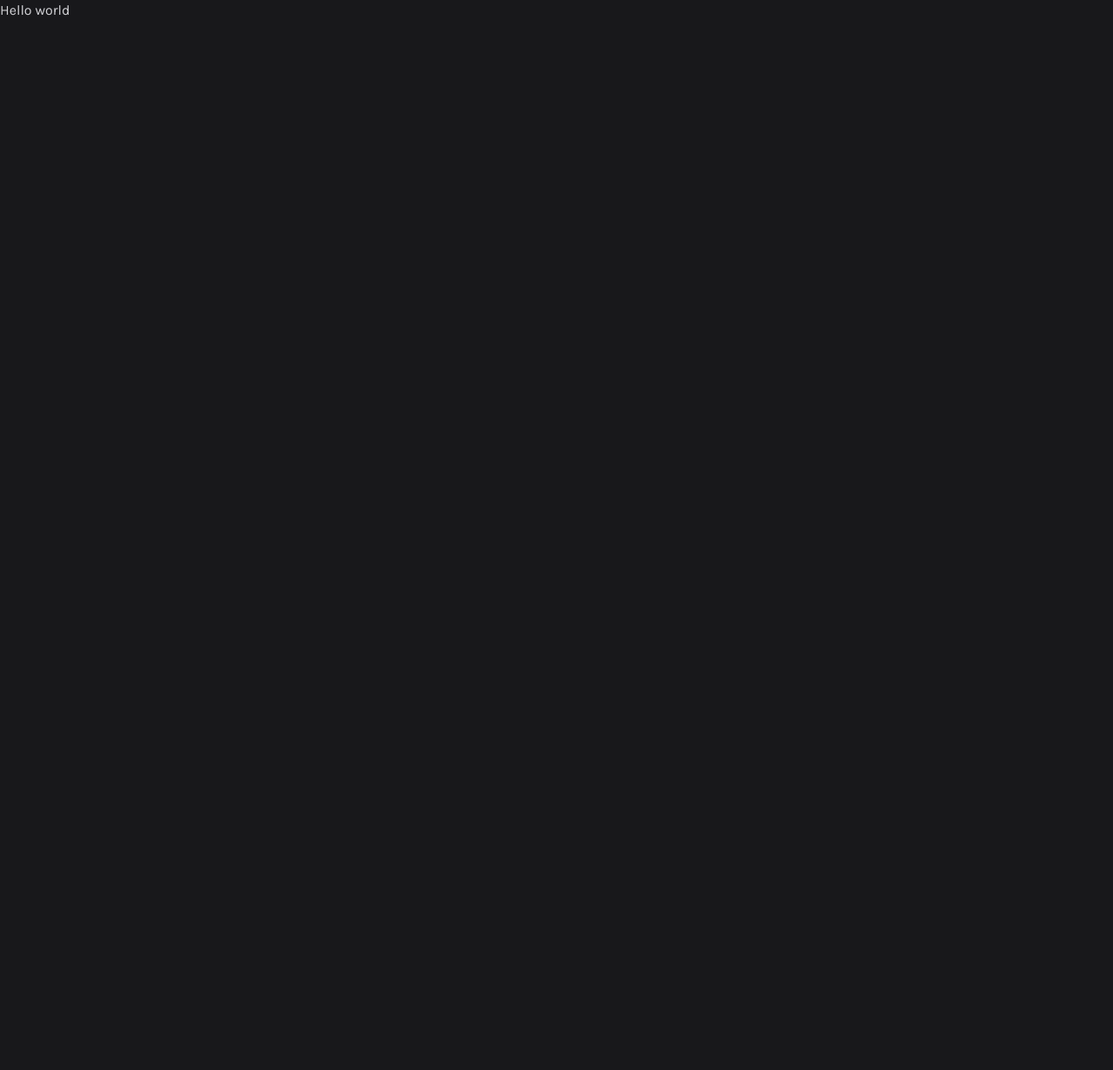
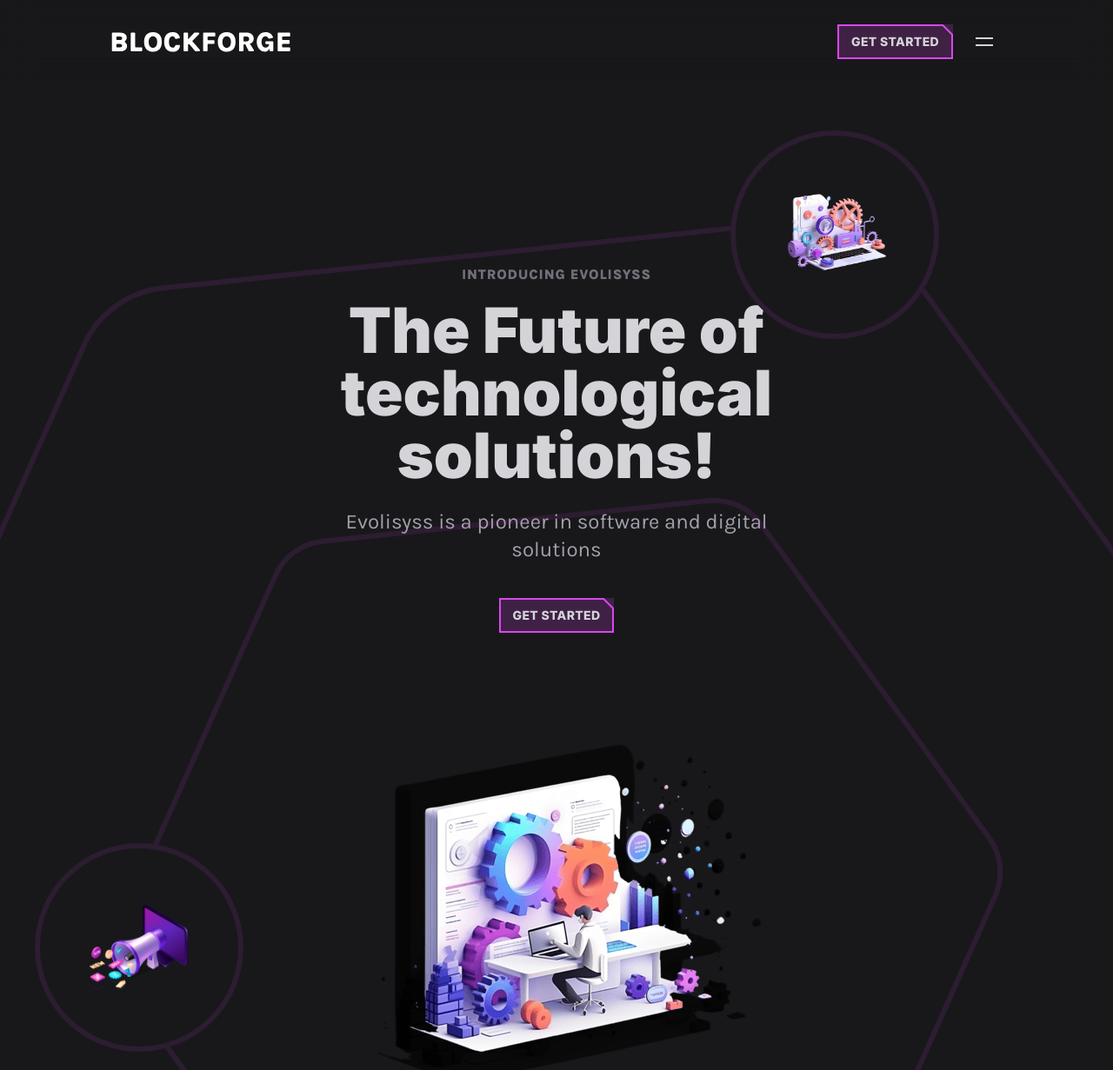
Before and after one commit to SaadShoaibb/company-portfolio, an Astro site: page / in a window 1280 px wide. Shown: the top 1231 px of the page at 87% size. Before the commit the page ends 800 px from the top, so only its background shows below. Built offline with nearby package versions, Linux system fonts and the light colour scheme; Astro itself is replaced by a stand-in of ours.

Commit message:
hero section done

```diff
--- /dev/null
+++ b/src/components/Circle.tsx
@@ -0,0 +1,16 @@
+import type { ComponentPropsWithoutRef } from "react"
+import { twMerge } from "tailwind-merge"
+
+
+export const Circle = (props: ComponentPropsWithoutRef <"div">) =>{
+
+    const {className, children} = props;
+
+    return (
+        <div className={twMerge("bg-zinc-900 size-[240px] inline-flex items-center justify-center rounded-full outline outline-[6px] outline-fuchsia-500/10 -outline-offset-[6px]", className)}>
+            {children}
+        </div>
+
+
+    );
+};
--- /dev/null
+++ b/src/components/CutCornerButton.tsx
@@ -0,0 +1,30 @@
+import type { ComponentProps, ComponentPropsWithoutRef } from "react";
+import {twMerge} from "tailwind-merge";
+
+export const CutCornerButton =(props: ComponentPropsWithoutRef <'button'>) =>{
+
+    const {className, children} = props;
+
+    return (
+
+        <button className= {twMerge("bg-fuchsia-500/20 px-4 py-2 relative font-extrabold uppercase font-heading text-sm tracking-wide", className )}>
+        <div className="absolute inset-0 outline outline-2 -outline-offset-2 outline-fuchsia-500 [mask-image:linear-gradient(225deg,transparent,transparent_10px,black_10px)]"></div>
+        <svg
+            className="absolute top-0 right-0 text-fuchsia-500"
+            width="24"
+            height="24"
+            viewBox="0 0 24 24"
+            fill="none"
+            xmlns="http://www.w3.org/2000/svg"
+        >
+            <path
+                d="M0 1H12.2667L23 11.7333V24"
+                stroke="currentColor"
+                stroke-width="2"
+            ></path>
+        </svg>
+        <span className="leading-6">{children}</span>
+    </button>
+
+    )
+}
--- /dev/null
+++ b/src/components/Hexagon.tsx
@@ -0,0 +1,13 @@
+import type { ComponentPropsWithoutRef } from "react"
+import { twMerge } from "tailwind-merge"
+
+export const Hexagon = (props: ComponentPropsWithoutRef <'svg'>) => {
+
+    const {className} = props;
+
+    return(
+        <svg className={twMerge("text-fuchsia-500/10 -rotate-6", className)} width="82" height="72" viewBox="0 0 82 72" stroke="currentColor" fill="none" strokeWidth="6" xmlns="http://www.w3.org/2000/svg">
+        <path d="M3.44337 38.5C2.55021 36.953 2.55021 35.047 3.44338 33.5L20.0566 4.72501C20.9498 3.178 22.6004 2.22501 24.3868 2.22501H57.6132C59.3996 2.22501 61.0502 3.178 61.9434 4.72501L78.5566 33.5C79.4498 35.047 79.4498 36.953 78.5566 38.5L61.9434 67.275C61.0502 68.822 59.3996 69.775 57.6132 69.775H24.3867C22.6004 69.775 20.9498 68.822 20.0566 67.275L3.44337 38.5Z" vector-effect="non-scaling-stroke" />
+    </svg>
+    )
+}
--- a/src/pages/index.astro
+++ b/src/pages/index.astro
@@ -1,7 +1,12 @@
 ---
 import DefaultLayout from "../layouts/Default.astro";
+import { HeaderSection } from "../sections/Header";
+import {HeroSection} from "../sections/Hero";
+import {FeaturesCardsSection} from "../sections/FeaturesCards";
 ---
 
 <DefaultLayout>
-  <h1>Hello world</h1>
+  <HeaderSection/>
+  <HeroSection/>
+  <FeaturesCardsSection/>
 </DefaultLayout>
--- /dev/null
+++ b/src/sections/FeaturesCards.tsx
@@ -0,0 +1,23 @@
+export const FeaturesCardsSection = () => {
+    return (
+        <section>
+            <div className="container">
+                <h2>Discover expert technological solutions with Evolisyss.</h2>
+                <div>
+                    <div>
+                        <h3>Software Development / Design</h3>
+                        <p>Get unique and pricelessly modern software, ranging from front-end, full-stack to mobile apps.</p>
+                    </div>
+                    <div className="flex">
+                        <button>Learn More</button>
+                        <svg xmlns="http://www.w3.org/2000/svg" fill="none" viewBox="0 0 24 24" strokeWidth={1.5} stroke="currentColor" className="size-6">
+                            <path strokeLinecap="round" strokeLinejoin="round" d="M17.25 8.25 21 12m0 0-3.75 3.75M21 12H3" />
+                        </svg>
+
+                    </div>
+                </div>
+
+            </div>
+        </section>
+    )
+}
--- /dev/null
+++ b/src/sections/Header.tsx
@@ -0,0 +1,36 @@
+import { CutCornerButton } from "../components/CutCornerButton";
+
+
+export const HeaderSection = () => {
+    return (
+        <header className="sticky top-0 bg-zinc-900/50 backdrop-blur-lg z-40">
+            <div className="container">
+                <div className="flex justify-between items-center h-24">
+                    <div>
+                        <img src="/assets/images/logo.svg" alt="logo" />
+                    </div>
+
+                    <div className="flex gap-4 items-center">
+
+                        {/* The get started button beside menu icon */}
+                        <CutCornerButton className="hidden md:inline-flex">Get Started</CutCornerButton>
+
+                        {/* The menu icon bars */}
+                        <div className="size-10 relative">
+                            <div className="absolute left-1/2 top-1/2 -translate-x-1/2 -translate-y-1/2">
+                                <div className="w-5 h-0.5 bg-zinc-300 -translate-y-1"></div>
+                            </div>
+                            <div className="absolute left-1/2 top-1/2 -translate-x-1/2 -translate-y-1/2">
+                                <div className="w-5 h-0.5 bg-zinc-300 translate-y-1"></div>
+                            </div>
+
+                        </div>
+                    </div>
+
+                </div>
+
+            </div>
+
+        </header>
+    );
+};
--- /dev/null
+++ b/src/sections/Hero.tsx
@@ -0,0 +1,63 @@
+import { Circle } from "../components/Circle";
+import { CutCornerButton } from "../components/CutCornerButton";
+import { Hexagon } from "../components/Hexagon";
+
+
+export const HeroSection = () => {
+    return (
+        <section className="py-24 md:py-52 overflow-x-clip">
+            <div className="container">
+
+                <p className="uppercase font-extrabold text-center text-zinc-500 tracking-wider">Introducing Evolisyss</p>
+                <h1 className="font-heading font-black text-5xl md:text-6xl max-w-3xl lg:text-7xl  mx-auto text-center mt-4">The Future of technological solutions!</h1>
+                <p className="text-center text-xl md:text-2xl mt-6 text-zinc-400 max-w-xl mx-auto">Evolisyss is a pioneer in software and digital solutions</p>
+
+                <div className="flex justify-center mt-10">
+                    <CutCornerButton>Get Started</CutCornerButton>
+                </div>
+
+                <div className="flex justify-center mt-24">
+                    <div className="inline-flex  relative z-0">
+                        <div className="absolute left-1/2 top-1/2 -translate-x-1/2 -translate-y-1/2">
+                            <Hexagon className="size-[1100px] " />
+                        </div>
+                        <div className="absolute left-1/2 top-1/2 -translate-x-1/2 -translate-y-1/2">
+                            <Hexagon className="size-[1850px] " />
+                        </div>
+
+                        <div className="absolute left-1/2 top-1/2 -translate-x-1/2 -translate-y-1/2">
+                            <Circle className="absolute left-[200px] -top-[900px] ">
+                                <img src="/assets/images/webmain.png" alt="web maintenance" className="size-[140px] "></img>
+                            </Circle>
+                        </div>
+
+                        <div className="absolute left-1/2 top-1/2 -translate-x-1/2 -translate-y-1/2">
+                            <Circle className="absolute left-[200px] top-[270px] ">
+                                <img src="/assets/images/seo.png" alt="seo optimization" className="size-[140px]" />
+                            </Circle>
+                        </div>
+
+                        <div className="absolute left-1/2 top-1/2 -translate-x-1/2 -translate-y-1/2">
+                            <Circle className="absolute -left-[600px] -top-[80px] ">
+                                <img src="/assets/images/dm.png" alt="Digital Marketing" className="size-[140px]" />
+                            </Circle>
+                        </div>
+
+                        <img src="/assets/images/heroseo.png" alt="" className="absolute w-[calc(100%+100px)] max-w-none -z-10 top-1/2 left-1/2 -translate-x-1/2 -translate-y-1/2 saturate-[10%] brightness-[4%] hue-rotate-[240deg]" />
+                        <img src="/assets/images/heroseo.png" alt="Developer" className="width-[500px]" />
+                    </div>
+                </div>
+
+                <div className="flex justify-center flex-col items-center mt-40 md:mt-80 gap-4">
+                    <div className="h-10 w-5 outline outline-[6px] outline-fuchsia-500/10 inline-flex justify-center pt-2 rounded-full">
+                        <div className="h-3 w-1 bg-fuchsia-500 rounded-full"></div>
+                    </div>
+                    <p className="uppercase text-zinc-500 font-extrabold tracking-wider ">Scroll to learn more</p>
+                </div>
+
+
+            </div>
+        </section>
+
+    )
+}
```
Also changed, not shown: public/assets/images/dm.png (added), public/assets/images/herodev.png (added), public/assets/images/heroseo.png (added), public/assets/images/heroseo2.png (added), public/assets/images/logo.png (added), public/assets/images/webmain.png (added), 3 other files.
